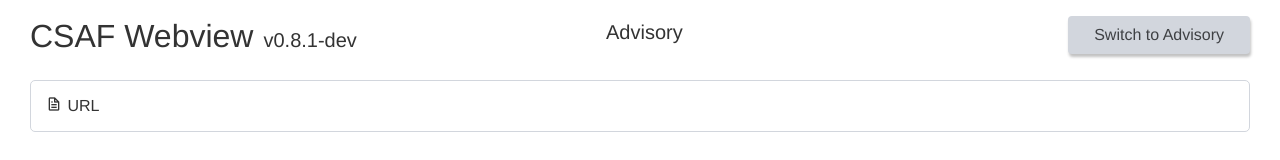
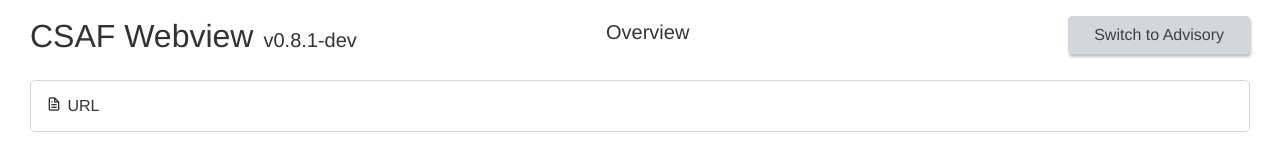
Before and after one commit to csaf-poc/csaf_webview, a SvelteKit app: page /feed in a window 1280 px wide. Shown: the top 160 px of the page. Built offline with nearby package versions, Linux system fonts and the light colour scheme.

Commit message:
fix: Correct mode display

```diff
--- a/src/routes/+layout.svelte
+++ b/src/routes/+layout.svelte
@@ -14,8 +14,13 @@
   $: if (mode === MODE.SINGLE) {
     headerText = "Advisory";
   } else {
-    if ($appStore.currentFeed) headerText = "ROLIE";
-    if ($appStore.providerMetadata) headerText = "Provider Metadata";
+    if ($appStore.currentFeed) {
+      headerText = "ROLIE-Feed";
+    } else if ($appStore.providerMetadata) {
+      headerText = "Provider Metadata";
+    } else {
+      headerText = "Overview";
+    }
   }
   $: mode = $appStore.ui.appMode;
   $: {
```
